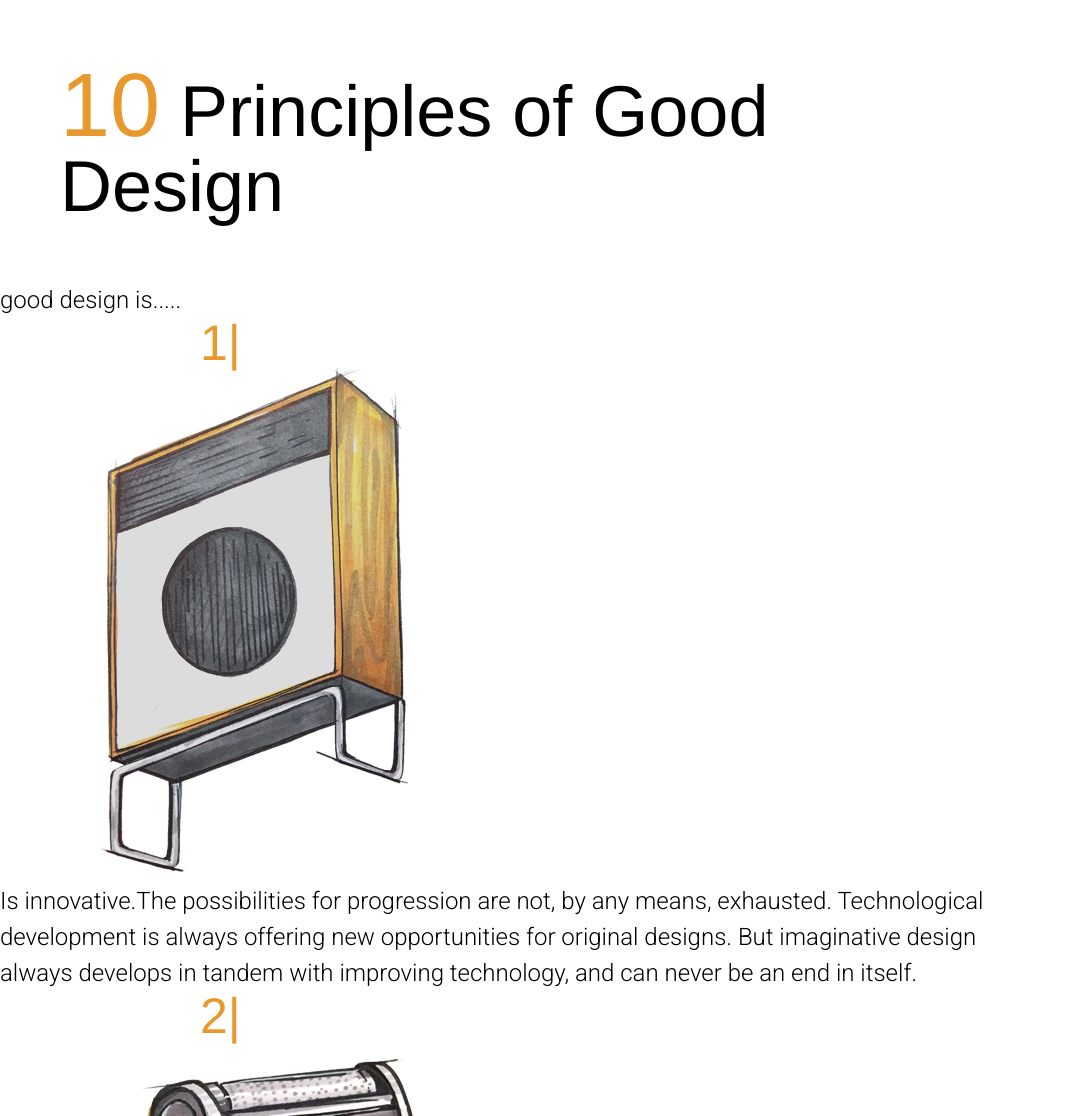
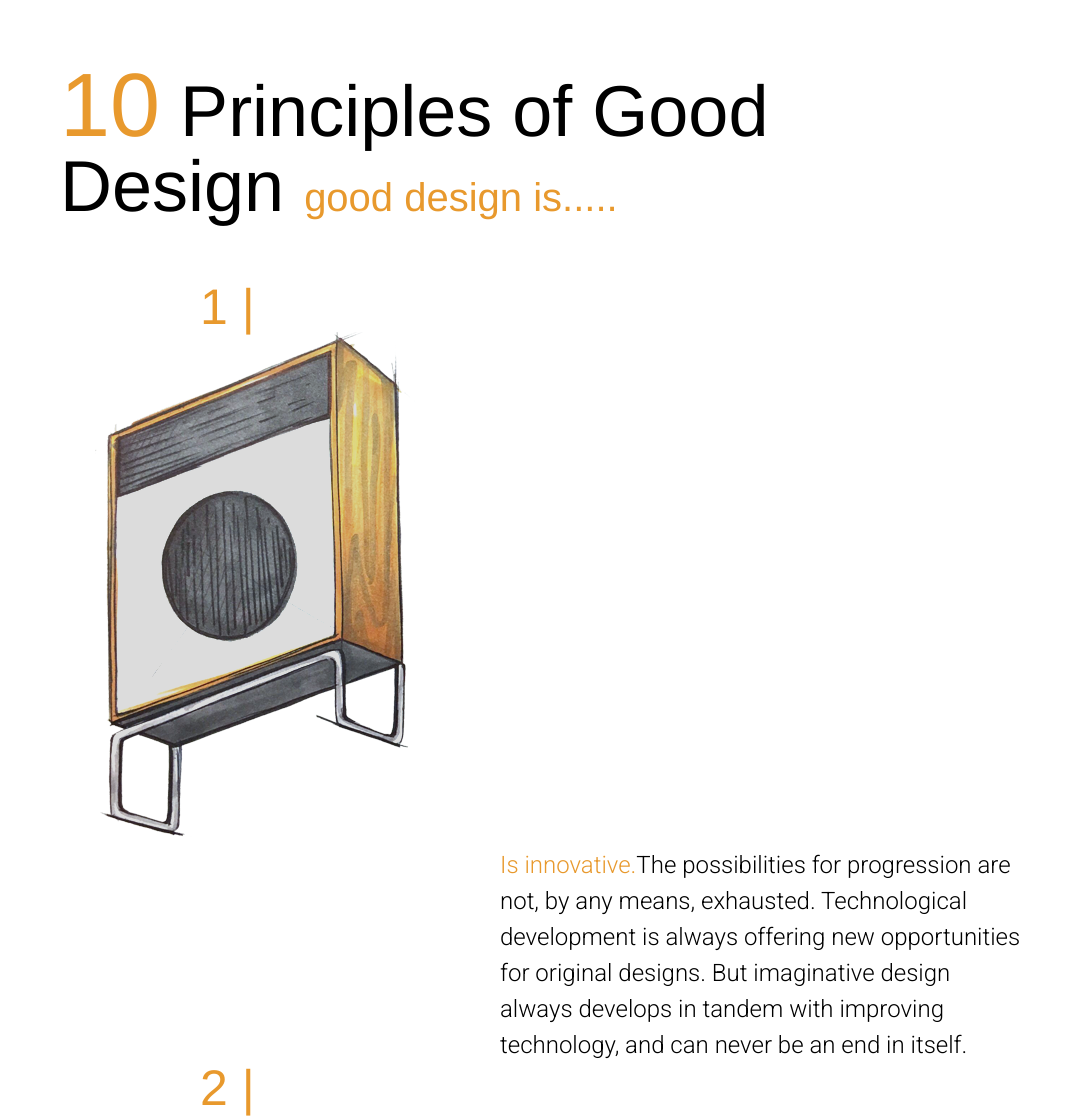
Before and after one commit to toxxx045/assignment-3--web-design-at-risd--summer-2018--schedule-3, a plain HTML site: page site/index.html in a window 1280 px wide. Shown: the top 1116 px of the page, without its empty margins (0-1081 px from the left). Drawn offline with Linux system fonts and the light colour scheme; a web font is replaced by a local one.

Commit message:
Edit subheading

```diff
--- a/site/css/style.css
+++ b/site/css/style.css
@@ -9,6 +9,9 @@ h1 {
   h1 > #Ten-size {
     font-size: 90px;
     color: #E8992D; }
+  h1 > #sub-heading {
+    font-size: 40px;
+    color: #E8992D; }
 
 h2 {
   font-family: Gruppo, Helvetica, sanserif;
@@ -19,6 +22,9 @@ h2 {
 p {
   font-family: Roboto, Arial, sanserif;
   font-size: 24px;
-  line-height: 1.5; }
+  line-height: 1.5;
+  margin-left: 500px; }
+  p > .first-sentence {
+    color: #E8992D; }
 
 /*# sourceMappingURL=style.css.map */
--- a/site/index.html
+++ b/site/index.html
@@ -10,36 +10,35 @@
    <link href="css/style.css" rel="stylesheet">
 </head>
 <body>
-   <h1><span id="Ten-size">10</span> Principles of Good Design</h1>
-      <p><span id="sub-heading">good design is.....</span></p>
-      <h2>1|</h2>
+   <h1><span id="Ten-size">10</span> Principles of Good Design <span id="sub-heading">good design is.....</span> </h1>
+      <h2>1 |</h2>
          <img src="img/cabinet-speaker.png" alt="Dieter Rams cabinet speaker design sketch">
          <p><span class="first-sentence">Is innovative.</span>The possibilities for progression are not, by any means, exhausted. Technological development is always offering new opportunities for original designs. But imaginative design always develops in tandem with improving technology, and can never be an end in itself.</p>
-      <h2>2|</h2>
+      <h2>2 |</h2>
          <img src="img/shaver.png" alt="Dieter Rams shaver design sketch">
          <p><span class="first-sentence">Makes a product useful.</span> A product is bought to be used. It has to satisfy not only functional, but also psychological and aesthetic criteria. Good design emphasizes the usefulness of a product whilst disregarding anything that could detract from it.</p>
-      <h2>3|</h2>
+      <h2>3 |</h2>
          <img src="img/chair.png" alt="Dieter Rams chair design sketch">
          <p><span class="first-sentence">Is aesthetic.</span> The aesthetic quality of a product is integral to its usefulness because products are used every day and have an effect on people and their well-being. Only well-executed objects can be beautiful.</p>
-      <h2>4|</h2>
+      <h2>4 |</h2>
          <img src="img/radio.png" alt="Dieter Rams radio design sketch">
          <p><span class="first-sentence">Makes a product understandable.</span>It clarifies the product’s structure. Better still, it can make the product clearly express its function by making use of the user’s intuition. At best, it is self-explanatory.</p>
-      <h2>5|</h2>
+      <h2>5 |</h2>
          <img src="img/hairdryer.png" alt="Dieter Rams hairdyer design sketch">
          <p><span class="first-sentence">Is unobtrusive.</span>Products fulfilling a purpose are like tools. They are neither decorative objects nor works of art. Their design should therefore be both neutral and restrained, to leave room for the user’s self-expression.</p>
-      <h2>6|</h2>
+      <h2>6 |</h2>
          <img src="img/table.png" alt="Dieter Rams table design sketch">
          <p><span class="first-sentence">Is honest.</span>It does not make a product appear more innovative, powerful or valuable than it really is. It does not attempt to manipulate the consumer with promises that cannot be kept.</p>
-      <h2>7|</h2>
+      <h2>7 |</h2>
          <img src="img/speaker.png" alt="Dieter Rams speaker design sketch">
          <p><span class="first-sentence">Is long-lasting.</span> It avoids being fashionable and therefore never appears antiquated. Unlike fashionable design, it lasts many years — even in today’s throwaway society.</p>
-      <h2>8|</h2>
+      <h2>8 |</h2>
          <img src="img/juicer.png" alt="Dieter Rams juicer design sketch">
          <p><span class="first-sentence">Is thorough down to the last detail.</span> Nothing must be arbitrary or left to chance. Care and accuracy in the design process show respect towards the consumer.</p>
-      <h2>9|</h2>
+      <h2>9 |</h2>
          <img src="img/radio-transmitter.png" alt="Dieter Rams radio transmitter design sketch">
          <p><span class="first-sentence">Is environmentally friendly.</span>Design makes an important contribution to the preservation of the environment. It conserves resources and minimizes physical and visual pollution throughout the lifecycle of the product.</p>
-      <h2>10|</h2>
+      <h2>10 |</h2>
          <img src="img/lamp.png" alt="Dieter Rams lamp design sketch">
          <p><span class="first-sentence">Is as little design as possible.</span> Less, but better — because it concentrates on the essential aspects, and the products are not burdened with non-essentials. Back to purity, back to simplicity.</p>
 
```
